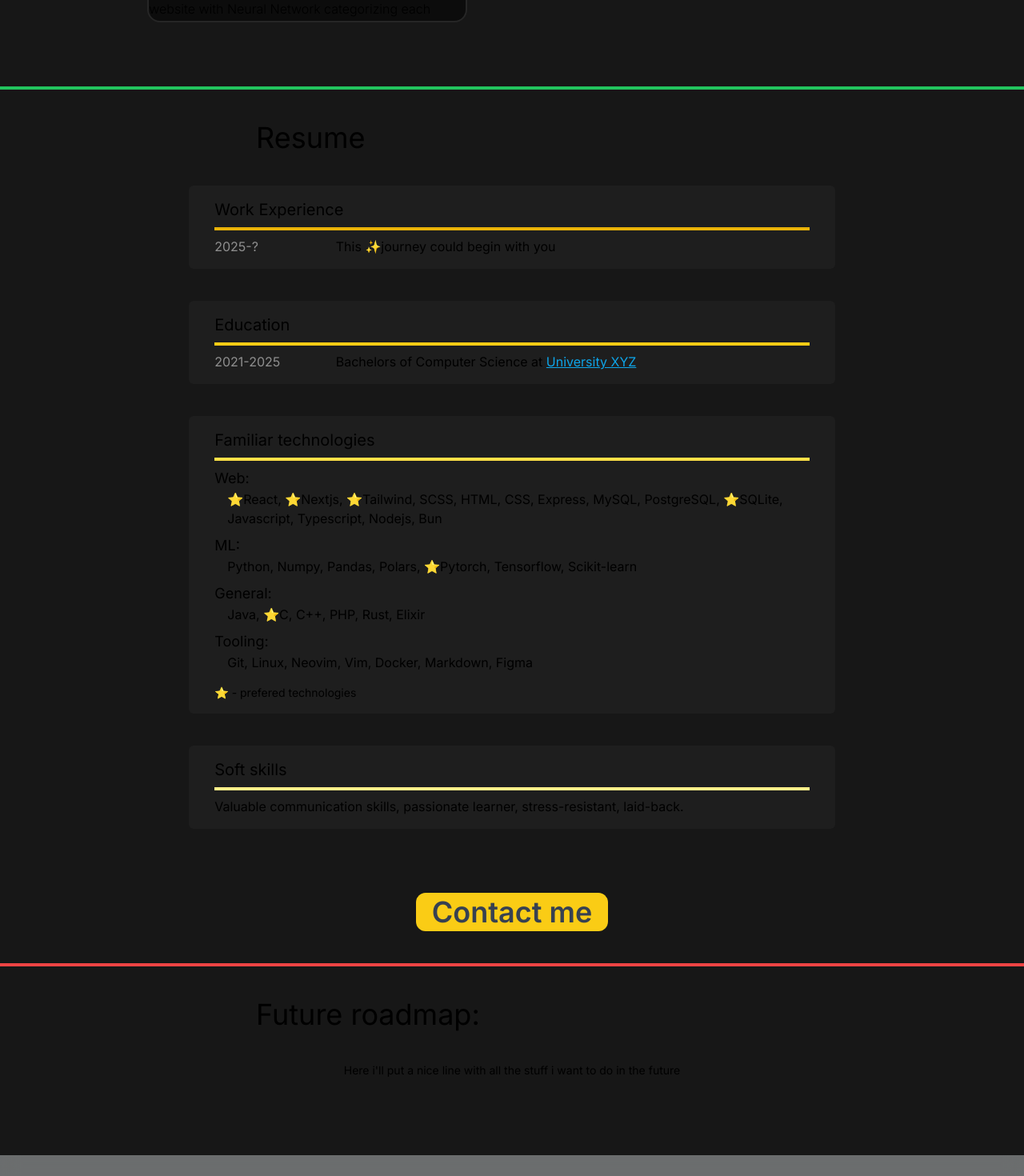
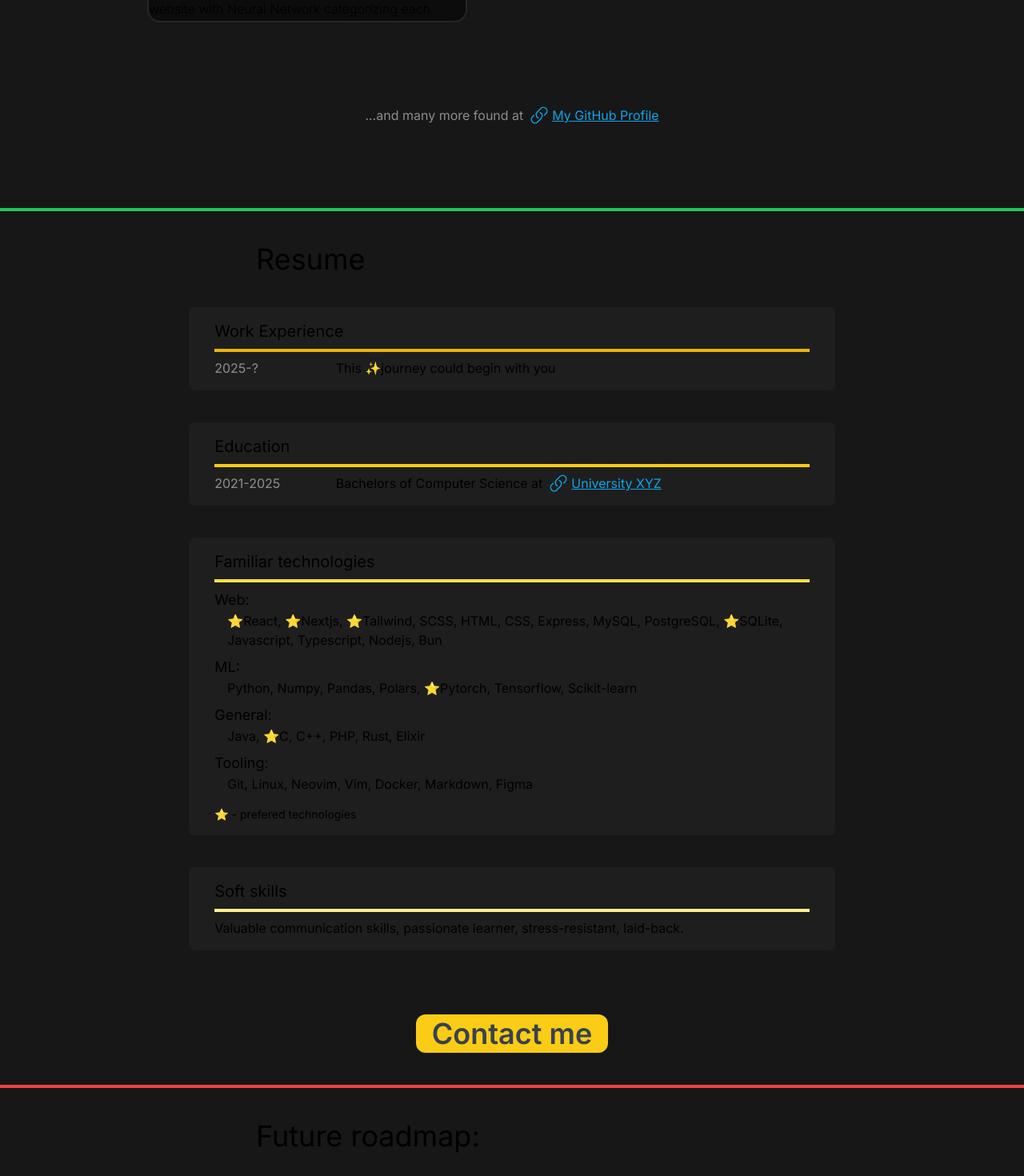
Before and after one commit to NxtPerfect/portfolio, a Next.js app: page / in a window 1280 px wide. Shown: the part 2940-4410 px from the top of the page at 80% size. Built offline with nearby package versions, Linux system fonts and the light colour scheme.

Commit message:
Minor website tweaks in names and css
added link to more projects on my github profile

```diff
--- a/src/app/page.tsx
+++ b/src/app/page.tsx
@@ -21,7 +21,7 @@ export default function Home() {
   const portfolio: Project = { id: id++, name: 'Portfolio', description: 'Portfolio website showing off my work and skills as frontend web developer.', link: 'https://github.com/NxtPerfect/Portfolio', technologies: ['Nextjs', 'Tailwind', 'Typescript'], image: "/test.jpg" }
   const automotiveWorkshopManagementSystem: Project = { id: id++, name: 'Automotive Workshop Management System', description: 'Website to help with managing automotive workshop, current repairs, ordering parts and assigning work.', link: 'https://github.com/NxtPerfect/automotive-workshop-management-system', technologies: ['Nextjs', 'Tailwind', 'Typescript', 'SQLite', 'Prisma'], image: "/test.jpg" }
   const heartFailureAnalysis: Project = { id: id++, name: "✨Heart Failure Data Analysis", description: "Using prebuilt kaggle database I analyzed data relations between heart failure and other parameters. I compared different prediction models to get 95% accuracy on heart failure prediction.", link: "https://github.com/NxtPerfect/heartfailureanalysis", technologies: ['Python', 'Pandas', 'Scikit-learn'], image: "/test.jpg" };
-  const isSameAuthor: Project = { id: id++, name: "✨Is Same Author (WIP)", description: "Neural Network given message set and untrained message predicts, whether the new message is from the same author as trained data.", link: "https://github.com/NxtPerfect/is-same-author", technologies: ['Python', 'Tensorflow', 'Pandas'], image: "/test.jpg" };
+  const isSameAuthor: Project = { id: id++, name: "✨Is Same Author", description: "Neural Network given message set and untrained message predicts, whether the new message is from the same author as trained data.", link: "https://github.com/NxtPerfect/is-same-author", technologies: ['Python', 'Tensorflow', 'Pandas'], image: "/test.jpg" };
   const hackerNewsPicker: Project = { id: id++, name: "✨Hacker News Picker", description: "Tool that combines web scraping of hacker news website with Neural Network categorizing each article and another Neural Network that rates how interesting article can be for the user.", link: "https://github.com/NxtPerfect/hacker-news-picker", technologies: ['Python', 'Pytorch', 'Pandas', 'BeautifulSoup'], image: "/test.jpg" };
   const projects: Array<Project> = [vocab_master, goth_todo, portfolio, automotiveWorkshopManagementSystem, heartFailureAnalysis, isSameAuthor, hackerNewsPicker];
   const name: String = "Hazel";
@@ -67,6 +67,11 @@ export default function Home() {
           )
         })}
       </div>
+      <p className="text-white/50 z-10 w-fit flex flew-row gap-2 mt-16 mb-16">...and many more found at <Link className="flex flex-row gap-1 underline text-sky-500 hover:text-sky-400 active:text-sky-600 transition duration-[50] motion-reduce:transition-none" href="https://github.com/nxtperfect/">
+        <svg xmlns="http://www.w3.org/2000/svg" fill="none" viewBox="0 0 24 24" strokeWidth={1.5} stroke="currentColor" className="w-6 h-6">
+          <path strokeLinecap="round" strokeLinejoin="round" d="M13.19 8.688a4.5 4.5 0 0 1 1.242 7.244l-4.5 4.5a4.5 4.5 0 0 1-6.364-6.364l1.757-1.757m13.35-.622 1.757-1.757a4.5 4.5 0 0 0-6.364-6.364l-4.5 4.5a4.5 4.5 0 0 0 1.242 7.244" />
+        </svg>
+        My GitHub Profile</Link></p>
       <div className="h-1 w-[100svw] bg-green-500 my-10"></div>
       <h2 id="resume" className="text-4xl justify-start w-[50svw] mb-10">Resume</h2>
       <div className="flex w-[60svw] flex-col gap-10 justify-items-center align-center z-10">
@@ -83,7 +88,12 @@ export default function Home() {
           <div className="h-1 w-full bg-yellow-400 mb-2"></div>
           <div className="flex flex-row gap-10 justify-start align-center">
             <p className="text-white/50 w-[15%]">2021-2025</p>
-            <p className="max-w-[80ch]">Bachelors of Computer Science at <a className="underline text-sky-500 hover:text-sky-400" href="https://university.xyz/">University XYZ</a></p>
+            <p className="max-w-[80ch] flex flex-row gap-2">Bachelors of Computer Science at <Link className="flex flex-row gap-1 underline text-sky-500 hover:text-sky-400" href="https://university.xyz/">
+              <svg xmlns="http://www.w3.org/2000/svg" fill="none" viewBox="0 0 24 24" strokeWidth={1.5} stroke="currentColor" className="w-6 h-6">
+                <path strokeLinecap="round" strokeLinejoin="round" d="M13.19 8.688a4.5 4.5 0 0 1 1.242 7.244l-4.5 4.5a4.5 4.5 0 0 1-6.364-6.364l1.757-1.757m13.35-.622 1.757-1.757a4.5 4.5 0 0 0-6.364-6.364l-4.5 4.5a4.5 4.5 0 0 0 1.242 7.244" />
+              </svg>
+              University XYZ
+            </Link></p>
           </div>
         </div>
         <div className="flex flex-col w-[80ch] bg-neutral-800/50 py-4 px-8 rounded-md justify-center self-center justify-self-center">
@@ -111,8 +121,8 @@ export default function Home() {
       </div>
       <Contact />
       <div className="h-1 w-[100svw] bg-red-500 my-10"></div>
-      <h2 id="roadmap" className="text-4xl justify-start w-[50svw] mb-10">Future roadmap:</h2>
-      <p className="text-sm">Here i&apos;ll put a nice line with all the stuff i want to do in the future</p>
+      <h2 id="roadmap" className="text-4xl justify-start w-[50svw] mb-10 z-10">Future roadmap:</h2>
+      <p className="text-sm z-10">Here i&apos;ll put a nice line with all the stuff i want to do in the future</p>
     </>
   );
 }
```
